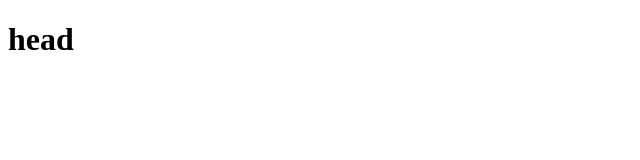
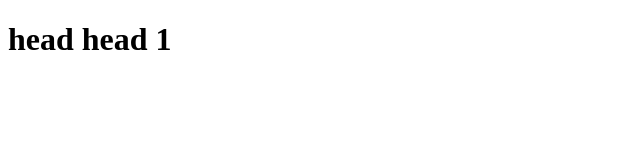
Before and after one commit to thinhhthd/abc, a plain HTML site: page index.html in a window 1280 px wide. Shown: the whole page, without its empty margins (0-640 px from the left). Drawn offline with Linux system fonts and the light colour scheme.

Commit message:
cong viec 1

```diff
--- a/index.html
+++ b/index.html
@@ -6,6 +6,6 @@
     <title>Document</title>
   </head>
   <body>
-    <h1>head</h1>
+    <h1>head head 1</h1>
   </body>
 </html>
```
